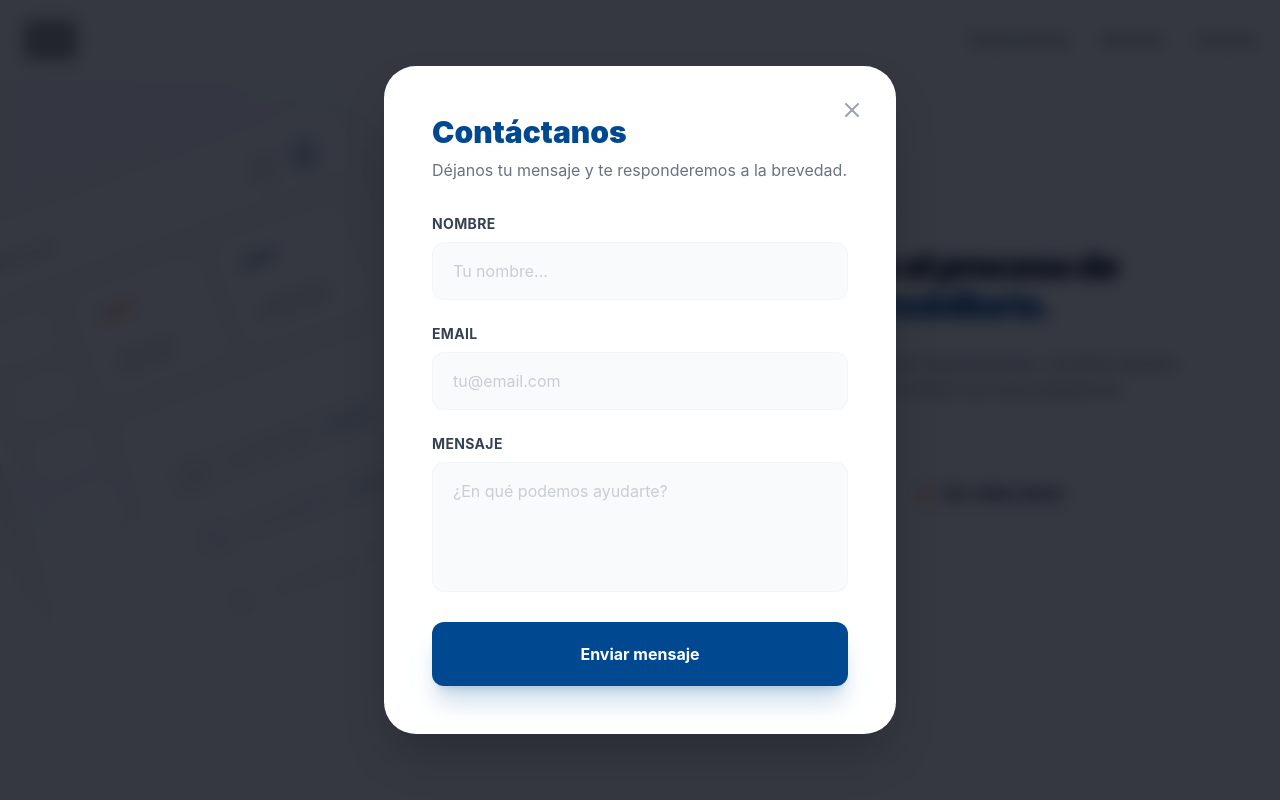
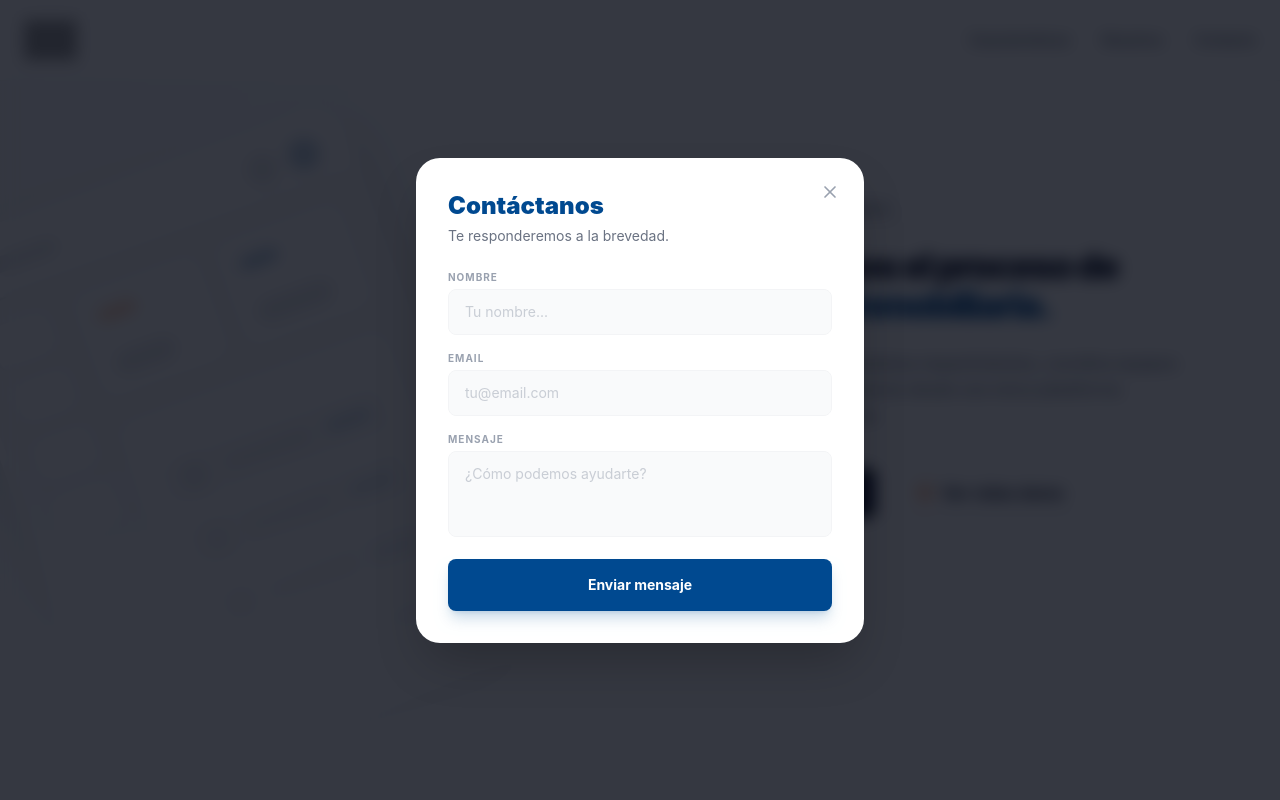
Before and after one commit to elblood21/postventa-landing, a React (Vite) app: page / in a window 1280 px wide. Both pictures are taken after a click on the button "Contáctanos". Shown: the top 800 px of the page. Built offline with nearby package versions, Linux system fonts and the light colour scheme; grey boxes are pictures that could not be loaded.

Commit message:
UI: Final footer simplification and modal refinement

```diff
--- a/src/components/Footer.tsx
+++ b/src/components/Footer.tsx
@@ -1,5 +1,5 @@
 import { useState } from 'react';
-import { Mail, Phone, MapPin, Globe, Share2, X } from 'lucide-react';
+import { Mail, Phone, Globe, Share2, X } from 'lucide-react';
 import { motion, AnimatePresence } from 'framer-motion';
 import { Logo } from './Logo';
 
@@ -21,15 +21,15 @@ export const Footer = () => {
 
   return (
     <footer className="bg-[#050B14] text-gray-400 py-20 px-6 border-t border-white/5">
-      <div className="max-w-7xl mx-auto grid md:grid-cols-4 gap-12">
-        <div className="col-span-1 md:col-span-1">
-          <div className="flex items-center mb-6">
+      <div className="max-w-7xl mx-auto grid md:grid-cols-3 gap-12 text-center md:text-left">
+        <div className="col-span-1">
+          <div className="flex items-center justify-center md:justify-start mb-6">
             <Logo className="h-10 grayscale brightness-200 contrast-200" />
           </div>
-          <p className="mb-8 leading-relaxed text-sm">
+          <p className="mb-8 leading-relaxed text-sm max-w-xs mx-auto md:mx-0">
             La plataforma líder en gestión de postventa inmobiliaria en Chile. Digitalizamos la comunicación entre inmobiliarias y propietarios.
           </p>
-          <div className="flex gap-4">
+          <div className="flex justify-center md:justify-start gap-4">
             <a href="https://www.linkedin.com/company/postventa-cl/" target="_blank" rel="noopener noreferrer" className="w-10 h-10 rounded-full bg-white/5 flex items-center justify-center hover:bg-brand-blue hover:text-white transition-all">
               <Globe size={18} />
             </a>
@@ -39,33 +39,23 @@ export const Footer = () => {
           </div>
         </div>
 
-        <div>
-          <h4 className="text-white font-bold mb-6 text-sm uppercase tracking-widest">Plataforma</h4>
-          <ul className="space-y-4 text-sm">
-            <li><a href="https://app.postventa.cl" className="hover:text-brand-orange transition-colors">Acceso Empresa</a></li>
-            <li><a href="https://app.postventa.cl" className="hover:text-brand-orange transition-colors">Acceso Clientes</a></li>
-            <li><a href="#features" className="hover:text-brand-orange transition-colors">Características</a></li>
-            <li><a href="https://dev.postventa.net/registro" className="hover:text-brand-orange transition-colors">Comenzar ahora</a></li>
-          </ul>
-        </div>
-
-        <div>
+        <div className="flex flex-col items-center md:items-start">
           <h4 className="text-white font-bold mb-6 text-sm uppercase tracking-widest">Soporte</h4>
           <ul className="space-y-4 text-sm">
             <li>
               <button
                 onClick={() => setIsModalOpen(true)}
-                className="hover:text-brand-orange transition-colors cursor-pointer text-left"
+                className="hover:text-brand-orange transition-colors cursor-pointer text-left font-medium"
               >
                 Contáctanos
               </button>
             </li>
-            <li><a href="#" className="hover:text-brand-orange transition-colors">Centro de Ayuda</a></li>
-            <li><a href="#" className="hover:text-brand-orange transition-colors">Preguntas Frecuentes</a></li>
+            <li><a href="https://dev.postventa.net/registro" className="hover:text-brand-orange transition-colors">Comenzar ahora</a></li>
+            <li><a href="https://app.postventa.cl" className="hover:text-brand-orange transition-colors">Acceso Empresa</a></li>
           </ul>
         </div>
 
-        <div>
+        <div className="flex flex-col items-center md:items-start">
           <h4 className="text-white font-bold mb-6 text-sm uppercase tracking-widest">Contacto</h4>
           <ul className="space-y-4 text-sm">
             <li className="flex items-center gap-3">
@@ -80,12 +70,6 @@ export const Footer = () => {
               </div>
               +56 9 94981050
             </li>
-            <li className="flex items-center gap-3">
-              <div className="w-8 h-8 rounded-lg bg-white/5 flex items-center justify-center text-gray-400">
-                <MapPin size={16} />
-              </div>
-              Santiago, Chile
-            </li>
           </ul>
         </div>
       </div>
@@ -94,7 +78,7 @@ export const Footer = () => {
         <p>&copy; {new Date().getFullYear()} Postventa.cl - Todos los derechos reservados.</p>
       </div>
 
-      {/* Contact Modal */}
+      {/* Contact Modal (More compact) */}
       <AnimatePresence>
         {isModalOpen && (
           <div className="fixed inset-0 z-[2000] flex items-center justify-center px-6">
@@ -110,49 +94,49 @@ export const Footer = () => {
               initial={{ opacity: 0, scale: 0.9, y: 20 }}
               animate={{ opacity: 1, scale: 1, y: 0 }}
               exit={{ opacity: 0, scale: 0.9, y: 20 }}
-              className="relative w-full max-w-lg bg-white rounded-[2rem] p-8 md:p-12 shadow-2xl overflow-hidden"
+              className="relative w-full max-w-md bg-white rounded-[1.5rem] p-6 md:p-8 shadow-2xl overflow-hidden"
             >
               <button
                 onClick={() => setIsModalOpen(false)}
-                className="absolute top-6 right-6 p-2 text-gray-400 hover:text-gray-900 transition-colors"
+                className="absolute top-4 right-4 p-2 text-gray-400 hover:text-gray-900 transition-colors"
               >
-                <X size={24} />
+                <X size={20} />
               </button>
 
-              <div className="mb-8">
-                <h3 className="text-3xl font-black text-brand-blue mb-2">Contáctanos</h3>
-                <p className="text-gray-500">Déjanos tu mensaje y te responderemos a la brevedad.</p>
+              <div className="mb-6">
+                <h3 className="text-2xl font-black text-brand-blue mb-1">Contáctanos</h3>
+                <p className="text-sm text-gray-500">Te responderemos a la brevedad.</p>
               </div>
 
               {formStatus === 'success' ? (
                 <motion.div
                   initial={{ opacity: 0, y: 10 }}
                   animate={{ opacity: 1, y: 0 }}
-                  className="py-12 text-center"
+                  className="py-8 text-center"
                 >
-                  <div className="w-16 h-16 bg-green-50 rounded-full flex items-center justify-center text-green-500 mx-auto mb-6">
-                    <X size={32} className="rotate-45" /> {/* Check replacement */}
+                  <div className="w-12 h-12 bg-green-50 rounded-full flex items-center justify-center text-green-500 mx-auto mb-4">
+                    <X size={24} className="rotate-45" />
                   </div>
-                  <h4 className="text-2xl font-bold text-gray-900 mb-2">¡Mensaje enviado!</h4>
-                  <p className="text-gray-500">Gracias por contactarnos.</p>
+                  <h4 className="text-xl font-bold text-gray-900 mb-1">¡Enviado!</h4>
+                  <p className="text-sm text-gray-500">Gracias por contactarnos.</p>
                 </motion.div>
               ) : (
-                <form onSubmit={handleSubmit} className="space-y-6">
+                <form onSubmit={handleSubmit} className="space-y-4">
                   <div>
-                    <label className="block text-sm font-bold text-gray-700 mb-2 uppercase tracking-wide">Nombre</label>
-                    <input required type="text" className="w-full px-5 py-4 bg-gray-50 border border-gray-100 rounded-xl focus:outline-none focus:ring-2 focus:ring-brand-blue/20 transition-all" placeholder="Tu nombre..." />
+                    <label className="block text-[10px] font-bold text-gray-400 mb-1 uppercase tracking-widest">Nombre</label>
+                    <input required type="text" className="w-full px-4 py-3 bg-gray-50 border border-gray-100 rounded-lg text-sm focus:outline-none focus:ring-2 focus:ring-brand-blue/20 transition-all" placeholder="Tu nombre..." />
                   </div>
                   <div>
-                    <label className="block text-sm font-bold text-gray-700 mb-2 uppercase tracking-wide">Email</label>
-                    <input required type="email" className="w-full px-5 py-4 bg-gray-50 border border-gray-100 rounded-xl focus:outline-none focus:ring-2 focus:ring-brand-blue/20 transition-all" placeholder="tu@email.com" />
+                    <label className="block text-[10px] font-bold text-gray-400 mb-1 uppercase tracking-widest">Email</label>
+                    <input required type="email" className="w-full px-4 py-3 bg-gray-50 border border-gray-100 rounded-lg text-sm focus:outline-none focus:ring-2 focus:ring-brand-blue/20 transition-all" placeholder="tu@email.com" />
                   </div>
                   <div>
-                    <label className="block text-sm font-bold text-gray-700 mb-2 uppercase tracking-wide">Mensaje</label>
-                    <textarea required rows={4} className="w-full px-5 py-4 bg-gray-50 border border-gray-100 rounded-xl focus:outline-none focus:ring-2 focus:ring-brand-blue/20 transition-all resize-none" placeholder="¿En qué podemos ayudarte?"></textarea>
+                    <label className="block text-[10px] font-bold text-gray-400 mb-1 uppercase tracking-widest">Mensaje</label>
+                    <textarea required rows={3} className="w-full px-4 py-3 bg-gray-50 border border-gray-100 rounded-lg text-sm focus:outline-none focus:ring-2 focus:ring-brand-blue/20 transition-all resize-none" placeholder="¿Cómo podemos ayudarte?"></textarea>
                   </div>
                   <button
                     disabled={formStatus === 'submitting'}
-                    className="w-full py-5 bg-brand-blue text-white font-bold rounded-xl hover:bg-brand-blue/90 transition-all shadow-xl shadow-brand-blue/20 disabled:opacity-50"
+                    className="w-full py-4 bg-brand-blue text-white text-sm font-bold rounded-lg hover:bg-brand-blue/90 transition-all shadow-lg shadow-brand-blue/20 disabled:opacity-50"
                   >
                     {formStatus === 'submitting' ? 'Enviando...' : 'Enviar mensaje'}
                   </button>
```
